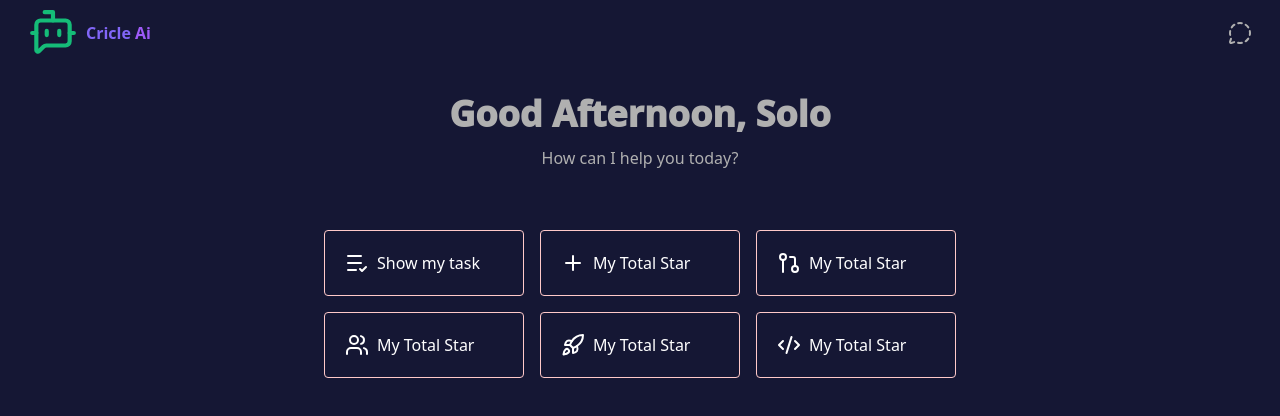
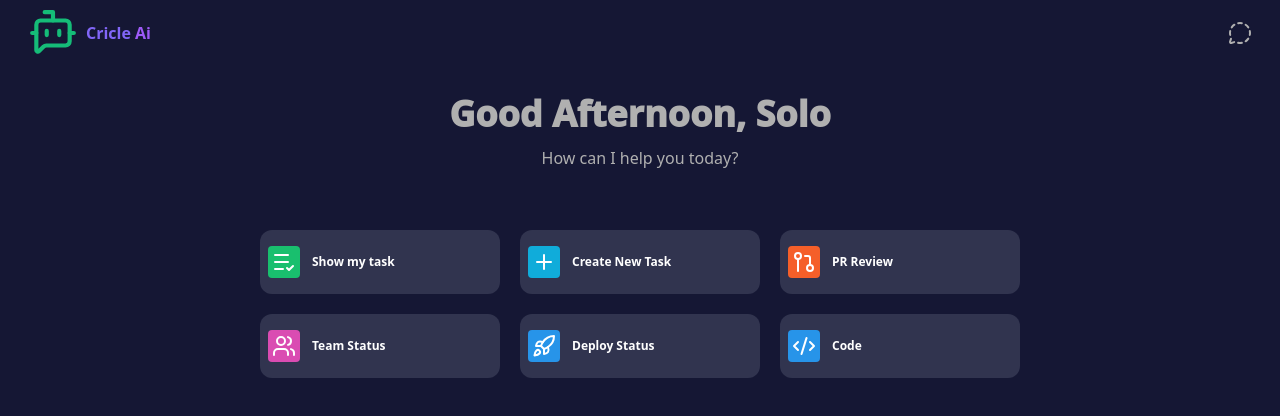
Before and after one commit to faris-dm/Ai_landingPage, a React (Vite) app: page / in a window 1280 px wide. Shown: the top 416 px of the page. Built offline with nearby package versions, Linux system fonts and the light colour scheme.

Commit message:
final style in the  options

```diff
--- a/src/App.jsx
+++ b/src/App.jsx
@@ -14,20 +14,68 @@ import {
   Rocket,
   CodeXml,
 } from "lucide-react";
+import { div } from "motion/react-client";
 
 function App() {
   return (
     <>
       <div className="">
         <Landing />
-        <div className="flex justify-center gap-2  flex-wrap p-3 ">
-          <div className="grid grid-cols-3 gap-4 ">
-            <Box icons={<ListCheck />} text="Show my task" />
-            <Box icons={<Plus />} text="My  Total Star" />
-            <Box icons={<GitPullRequest />} text="My  Total Star" />
-            <Box icons={<Users />} text="My  Total Star" />
-            <Box icons={<Rocket />} text="My  Total Star" />
-            <Box icons={<CodeXml />} text="My  Total Star" />
+        <div className="flex justify-center  flex-wrap p-3 ">
+          <div className="grid grid-cols-3 gap-5   ">
+            <Box
+              icons={
+                <div className="bg-[#19BF6E] p-1 rounded">
+                  <ListCheck className="text-white" />
+                </div>
+              }
+              text="Show my task"
+            />
+            <Box
+              icons={
+                <div className="bg-[#10ACDA] p-1 rounded">
+                  <Plus className="text-white" />
+                </div>
+              }
+              text="Create New Task"
+            />
+            <Box
+              icons={
+                <div className="bg-[#F55F29] p-1 rounded">
+                  <GitPullRequest className="text-white" />
+                  {/* #DA4CB2 */}
+                </div>
+              }
+              text="PR Review"
+            />
+            <Box
+              icons={
+                <div className="bg-[#DA4CB2] rounded p-1">
+                  <Users className="text-white " />
+                  {/* #F48811 */}
+                </div>
+              }
+              text="Team Status"
+            />
+
+            <Box
+              icons={
+                <div className="bg-[#2794E9] p-1 rounded">
+                  <Rocket className="text-white " />
+                  {/* ##2794E9 */}
+                </div>
+              }
+              text="Deploy Status"
+            />
+            <Box
+              icons={
+                <div className="bg-[#2794E9] p-1 rounded">
+                  <CodeXml className="text-white  " />
+                  {/* ##2794E9 */}
+                </div>
+              }
+              text="Code"
+            />
           </div>
         </div>
       </div>
--- a/src/pages/Box.jsx
+++ b/src/pages/Box.jsx
@@ -2,10 +2,10 @@ import React from "react";
 
 function Box({ icons, text }) {
   return (
-    <div className="  flex justify-center ">
-      <div className=" flex items-center gap-2 w-50 p-5 rounded border border-red-200 bg-transparent text-[#fff] ">
-        <div className="">{icons}</div>
-        <p>{text}</p>
+    <div className="flex justify-center ">
+      <div className="flex items-center gap-3 w-60 px-2 py-4 rounded-xl  bg-[#31344F] text-[#fff]  ">
+        <div className=" rounded-xl">{icons}</div>
+        <p className="text-xs font-bold">{text}</p>
       </div>
     </div>
   );
```
